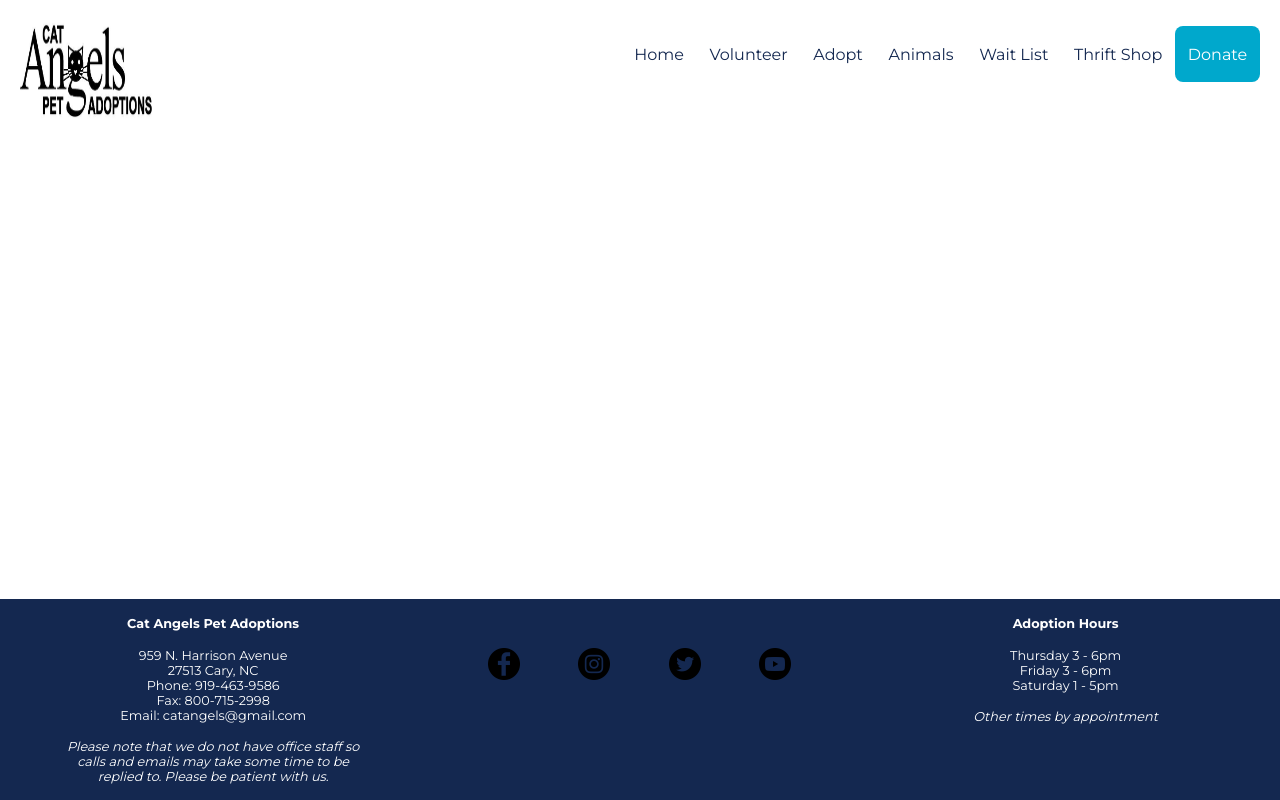
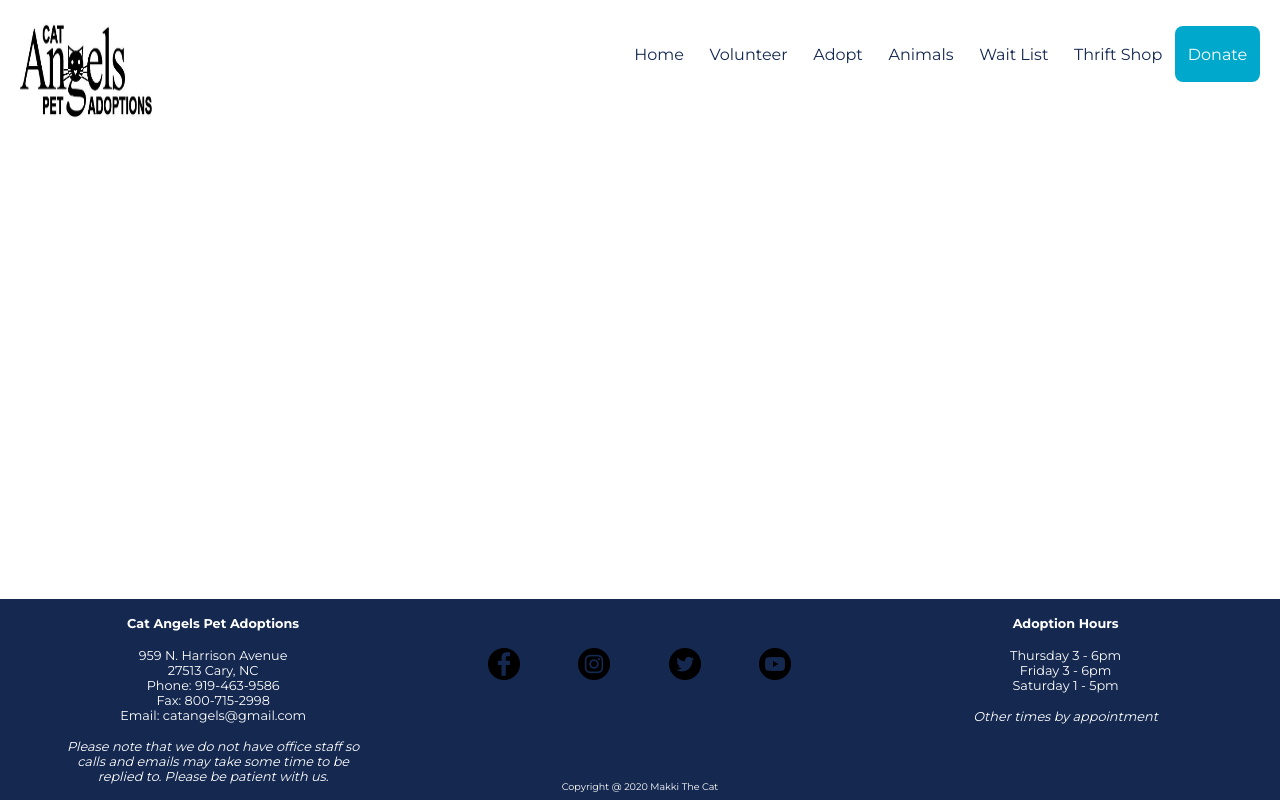
Before and after one commit to grumart/cat-angels-react, a React (Create React App) app: page / in a window 1280 px wide. Built offline with nearby package versions, Linux system fonts and the light colour scheme.

Commit message:
footer with copyright

```diff
--- /dev/null
+++ b/src/components/Footer/Copyright/Copyright.css
@@ -0,0 +1,11 @@
+.Copyright {
+    font-size: 0.6rem;
+    width: 100%;
+    color: white;
+    position: fixed;
+    bottom: 0;
+    display: flex;
+    justify-content: center;
+    padding: 0.5rem;
+
+}
--- /dev/null
+++ b/src/components/Footer/Copyright/Copyright.jsx
@@ -0,0 +1,15 @@
+import React from "react";
+
+import "./Copyright.css";
+
+const Copyright = props => {
+    const year = new Date().getFullYear();
+
+    return (
+        <div className="Copyright">
+            Copyright @ {year} Makki The Cat
+        </div>
+    );
+};
+
+export default Copyright;
--- a/src/components/Footer/Footer.jsx
+++ b/src/components/Footer/Footer.jsx
@@ -3,14 +3,18 @@ import React from "react";
 import Address from "./Address/Address";
 import Hours from "./Hours/Hours";
 import SocialMedia from "./SocialMedia/SocialMedia";
+import Copyright from "./Copyright/Copyright";
 import "./Footer.css";
 
 const Footer = props => {
     return (
-        <footer className="Footer">
-            <Address />
-            <SocialMedia />
-            <Hours />
+        <footer >
+            <div className="Footer">
+                <Address />
+                <SocialMedia />
+                <Hours />
+            </div>
+            <Copyright />
         </footer>
 
     );
--- a/src/components/Footer/Hours/Hours.css
+++ b/src/components/Footer/Hours/Hours.css
@@ -1,6 +1,7 @@
 .Hours {
     text-align: center;
     font-size: 0.8rem;
+    margin-bottom: 1rem;
 }
 
 .Hours-adnotation {
```
